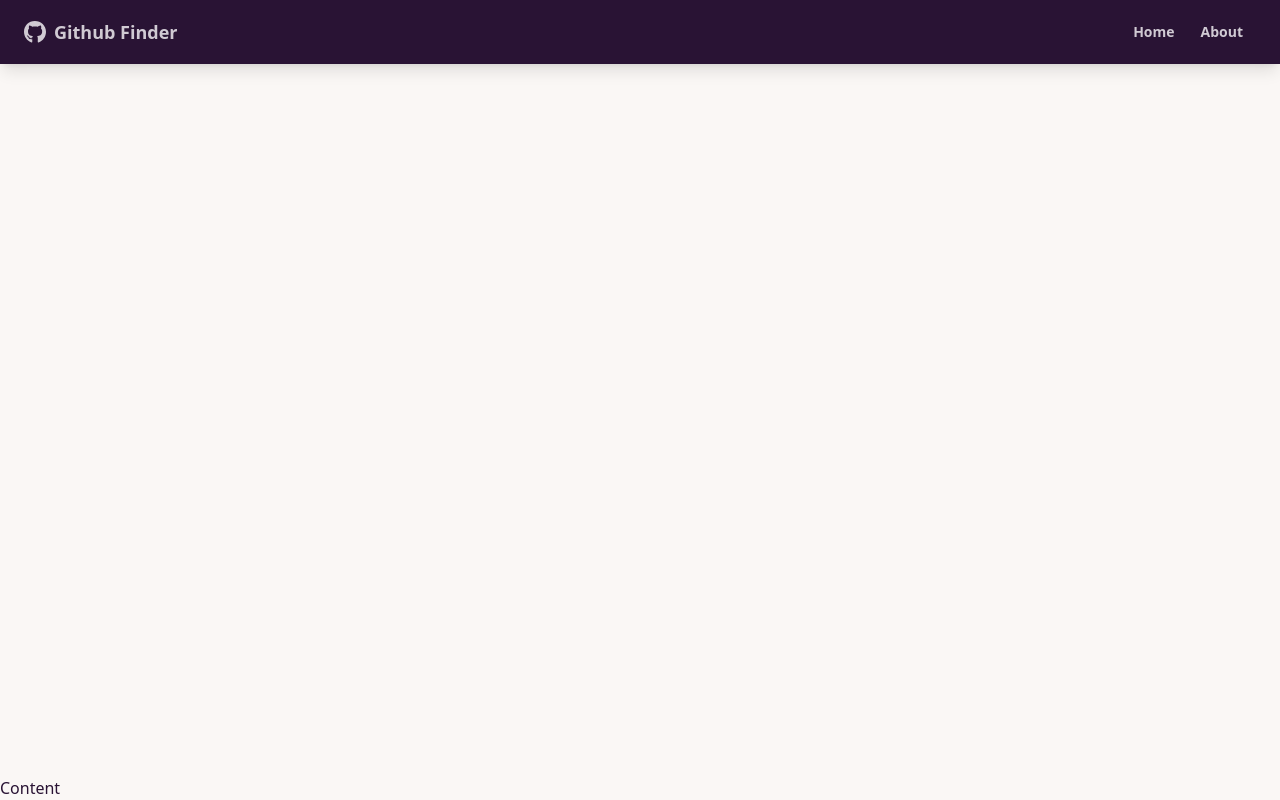
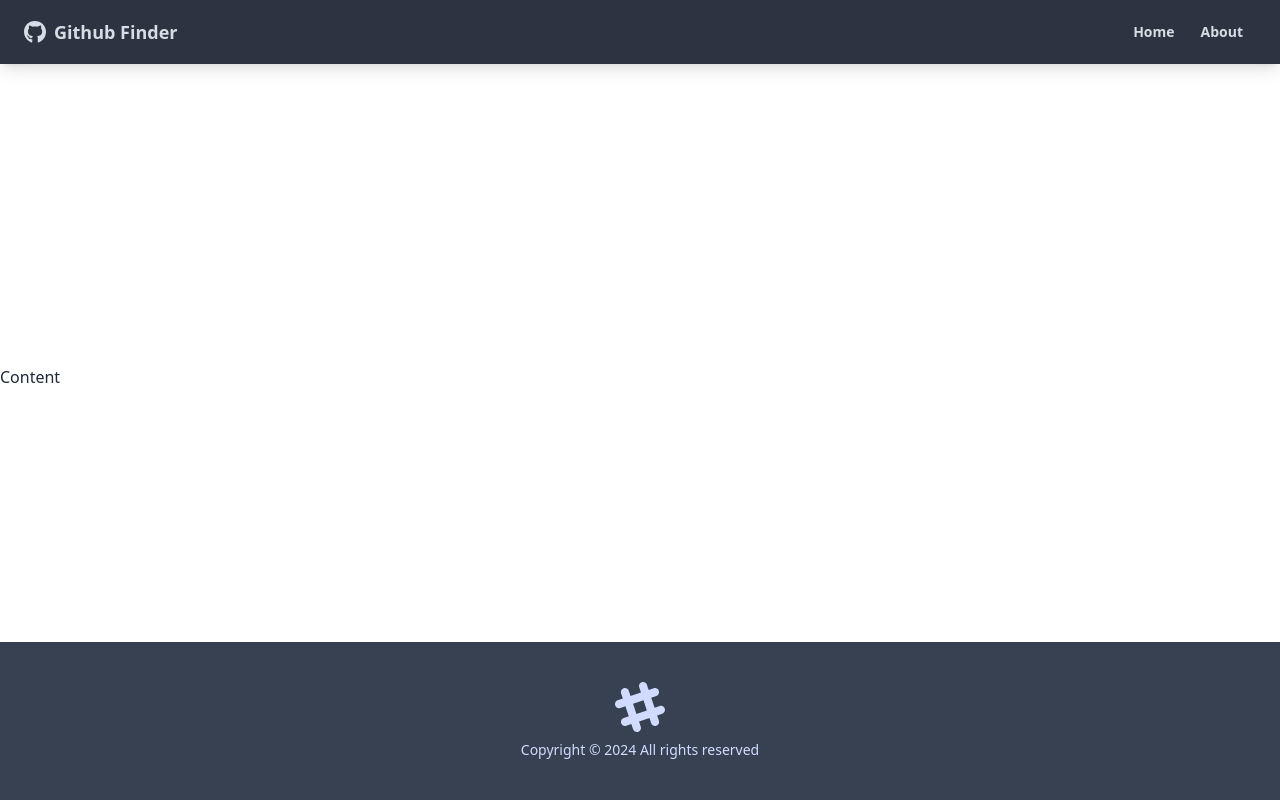
Before and after one commit to menysung/github-finder2, a React (Create React App) app: page / in a window 1280 px wide. Built offline with nearby package versions, Linux system fonts and the light colour scheme.

Commit message:
네브바 푸터 추가

```diff
--- a/public/index.html
+++ b/public/index.html
@@ -1,5 +1,5 @@
 <!DOCTYPE html>
-<html data-theme="cupcake">
+<html lang="ko">
   <head>
     <meta charset="utf-8" />
     <link rel="icon" href="%PUBLIC_URL%/favicon.ico" />
--- a/src/App.js
+++ b/src/App.js
@@ -1,5 +1,6 @@
 import { BrowserRouter } from "react-router-dom";
 import "./App.css";
+import Footer from "./components/layout/Footer";
 import Navbar from "./components/layout/Navbar";
 
 function App() {
@@ -9,6 +10,8 @@
         <Navbar />
 
         <main>Content</main>
+
+        <Footer />
       </div>
     </BrowserRouter>
   );
--- /dev/null
+++ b/src/components/layout/Footer.jsx
@@ -0,0 +1,26 @@
+import React from "react";
+
+function Footer() {
+  const footerYear = new Date().getFullYear();
+
+  return (
+    <footer className="footer p-10 bg-gray-700 text-primary-content footer-center">
+      <div>
+        <svg
+          width="50"
+          height="50"
+          viewBox="0 0 24 24"
+          xmlns="http://www.w3.org/2000/svg"
+          fillRule="evenodd"
+          clipRule="evenodd"
+          className="inline-block fill-current"
+        >
+          <path d="M22.672 15.226l-2.432.811.841 2.515c.33 1.019-.209 2.127-1.23 2.456-1.15.325-2.148-.321-2.463-1.226l-.84-2.518-5.013 1.677.84 2.517c.391 1.203-.434 2.542-1.831 2.542-.88 0-1.601-.564-1.86-1.314l-.842-2.516-2.431.809c-1.135.328-2.145-.317-2.463-1.229-.329-1.018.211-2.127 1.231-2.456l2.432-.809-1.621-4.823-2.432.808c-1.355.384-2.558-.59-2.558-1.839 0-.817.509-1.582 1.327-1.846l2.433-.809-.842-2.515c-.33-1.02.211-2.129 1.232-2.458 1.02-.329 2.13.209 2.461 1.229l.842 2.515 5.011-1.677-.839-2.517c-.403-1.238.484-2.553 1.843-2.553.819 0 1.585.509 1.85 1.326l.841 2.517 2.431-.81c1.02-.33 2.131.211 2.461 1.229.332 1.018-.21 2.126-1.23 2.456l-2.433.809 1.622 4.823 2.433-.809c1.242-.401 2.557.484 2.557 1.838 0 .819-.51 1.583-1.328 1.847m-8.992-6.428l-5.01 1.675 1.619 4.828 5.011-1.674-1.62-4.829z"></path>
+        </svg>
+        <p>Copyright &copy; {footerYear} All rights reserved</p>
+      </div>
+    </footer>
+  );
+}
+
+export default Footer;
```
